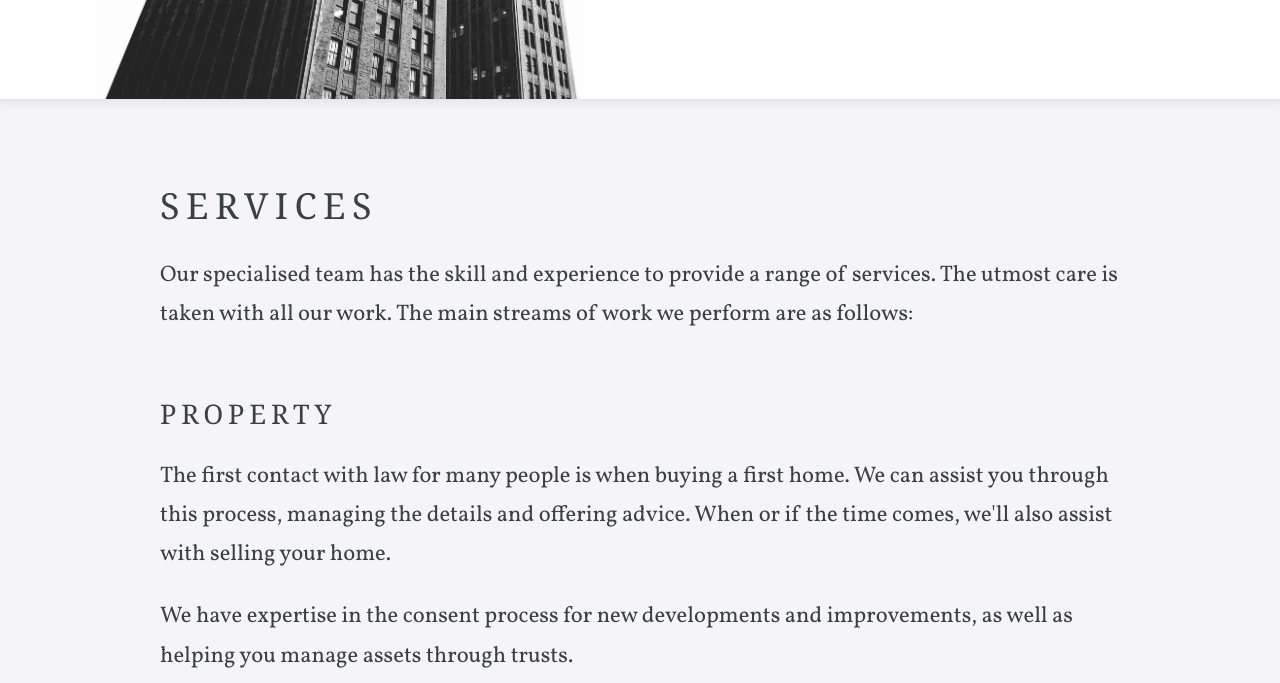
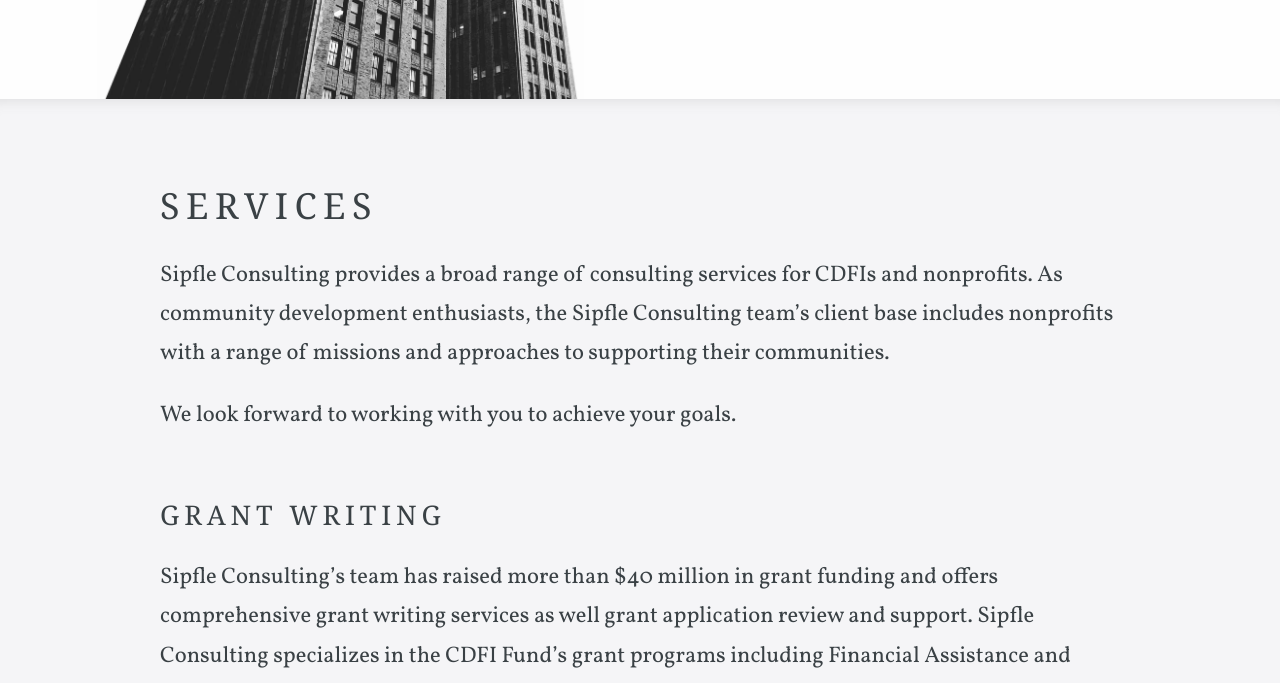
Before and after one commit to lundersaur/SipfleConsulting, a Jekyll site: the page built from services.html, in a window 1280 px wide and 1400 px high, scrolled down 321 px. Shown: the top 683 px of the window. Built offline with Jekyll 4.4.1, drawn with Linux system fonts in a browser that asks for light colours; some web fonts are replaced; some of the changed text lies outside the part shown.

Commit message:
Update Services page language, find new images for some of the sections

```diff
--- a/services.html
+++ b/services.html
@@ -8,30 +8,60 @@
 ---
 
 <div class="editable">
-	<p>Our specialised team has the skill and experience to provide a range of services. The utmost care is taken with all our work. The main streams of work we perform are as follows:</p>
+	<p>
+		Sipfle Consulting provides a broad range of consulting services for CDFIs and nonprofits.
+		As community development enthusiasts, the Sipfle Consulting team’s client base includes nonprofits
+		 with a range of missions and approaches to supporting their communities.
+	</p>
+	<p>We look forward to working with you to achieve your goals.</p>
 
-	<h3>Property</h3>
+
+	<h3>Grant Writing</h3>
 	<p>
-		The first contact with law for many people is when buying a first home.
-		We can assist you through this process, managing the details and offering advice.
-		When or if the time comes, we'll also assist with selling your home.
+		Sipfle Consulting’s team has raised more than $40 million in grant funding
+		and offers comprehensive grant writing services as well grant application
+		review and support. Sipfle Consulting specializes in the CDFI Fund’s grant
+		programs including Financial Assistance and Technical Assistance applications
+		within the CDFI and NACA program, Bank Enterprise Award (BEA), Small Dollar Loan
+		Program, and the Capital Magnet Fund (CMF). Sipfle Consulting also completes
+		grants for foundations and other government entities.
 	</p>
 
-	<p>We have expertise in the consent process for new developments and improvements, as well as helping you manage assets through trusts.</p>
+	<p>Sipfle Consulting also completes compliance reporting for select CDFI Fund programs and foundation grants.</p>
 
-	<p><img src="https://unsplash.it/960/350?image=946" width="960" height="350" alt="Property image"></p>
+	<p><img src="https://unsplash.it/960/350?image=6" width="960" height="350" alt="Property image"></p>
 
-	<h3>Employment</h3>
+	<h3>CDFI Services</h3>
 	<p>
-		If you're looking to employ or be employed, we offer solid advice and assistance with creating and reading agreements.
-		We have a proven track record handling disputes.
+		Sipfle Consulting helps organizations to understand and apply the CDFI Fund’s
+		certification requirements, whether they are considering certification for the
+		first time, are interested in monitoring their certification standing on an ongoing
+		basis, or are completing a recertification application.
 	</p>
+	<p>CDFI Services include Annual Certification Reports and other CDFI Fund reporting.</p>
+
 
 	<p><img src="https://unsplash.it/960/350?image=668" width="960" height="350" alt="Employment image"></p>
 
-	<h3>Business</h3>
-	<p>From structuring and mergers to shareholder agreements, we are here to assist you when starting, buying, running or selling your business.</p>
+	<h3>Strategic Services and Capacity Building for Nonprofits</h3>
+	<p>
+		Sipfle Consulting offers a range of services designed to guide the strategic direction
+		of nonprofits and enhance capacity as they work towards their mission.
+		This includes strategic planning, capitalization planning, completing market studies
+		or other research projects, and supporting other organizational needs.
+	</p>
 
-	<p><img src="https://unsplash.it/960/350?image=376" width="960" height="350" alt="Business image"></p>
+	<p><img src="https://unsplash.it/960/350?image=331" width="960" height="350" alt="Business image"></p>
+
+	<h3>Research, Impact and Data</h3>
+	<p>
+		Let us help you think through your data challenges and questions. Projects include impact
+		evaluation creating impact reports; assessing data collection and utilization systems;
+		leveraging existing data to guide decision making; and research projects to answer
+		organization or market specific questions.
+	</p>
+
+
+	<p><img src="https://unsplash.it/960/350?image=201" width="960" height="350" alt="Computer image"></p>
 
 </div>
```
Also changed, not shown: 1 other file.
